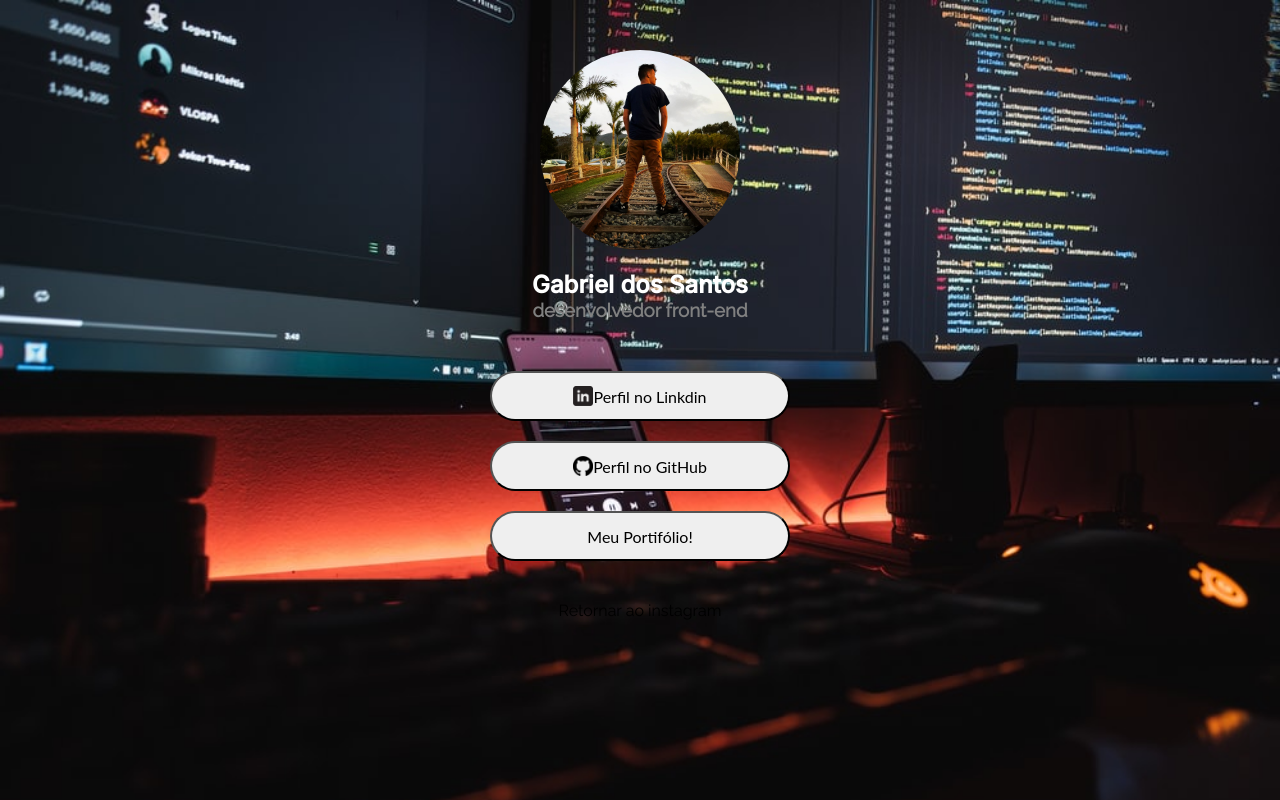
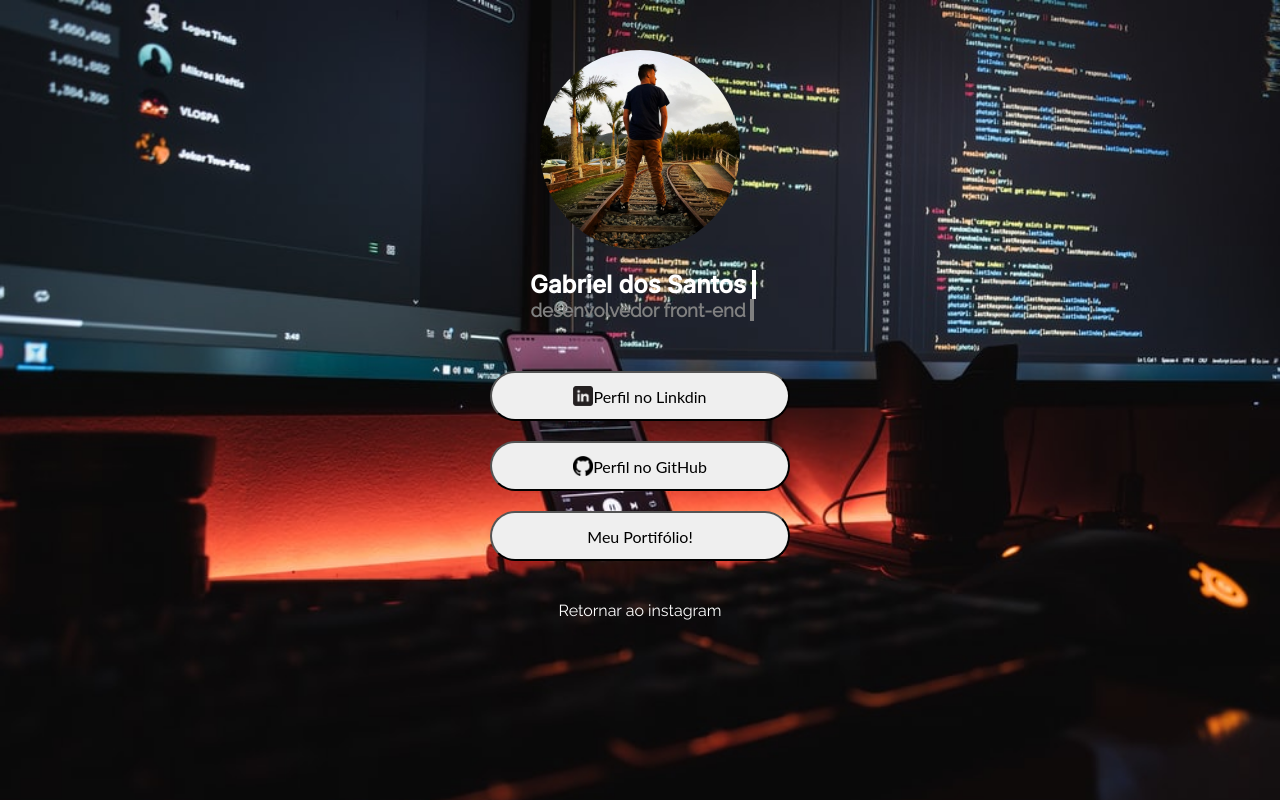
Before and after one commit to TheDeveloperWeb/Links, a plain HTML site: page index.html in a window 1280 px wide. Drawn offline with Linux system fonts and the light colour scheme.

Commit message:
animations_css

```diff
--- a/index.html
+++ b/index.html
@@ -12,8 +12,8 @@
 
         <div class="header">
             <img class="foto" src="imagens/foto.jpeg" alt="foto">
-            <h2>
-                <a href="#" class="name">Gabriel dos Santos</a>
+            <h2 class="name">
+                Gabriel dos Santos
             </h2>
             <h3 class="specialty">desenvolvedor front-end</h3>
         </div>
@@ -23,13 +23,13 @@
                 <li>
                     <button>
                         <img src="imagens/linkedin.png" class="button_img">
-                        <a href="#">Perfil no Linkdin</a>
+                        <a href="https://www.linkedin.com/in/gabriel-dos-santos-lopes-190645246/">Perfil no Linkdin</a>
                     </button>
                 </li>
                 <li>
                     <button>
                         <img src="imagens/github.png" class="button_img">
-                        <a href="#">Perfil no GitHub</a>
+                        <a href="https://github.com/TheDeveloperWeb">Perfil no GitHub</a>
                     </button>
                 </li>
                 <li>
@@ -42,7 +42,7 @@
 
         <div class="botton">
            <p>
-            <a href="">Retornar ao instagram</a>
+            <a href="https://www.instagram.com/gabriel_san_lopes_/" class="retorno">Retornar ao instagram</a>
            </p>
         </div>
     </div>
--- a/style.css
+++ b/style.css
@@ -3,6 +3,7 @@
 * {
     margin: 0;
     padding: 0;
+    box-sizing: border-box;
 }
 
 body {
@@ -30,31 +31,64 @@ body {
     width: 200px;
     border-radius: 100px;
     margin-bottom: 20px;
+    animation: fadeIn 3s;
 }
 
 .name {
-    font-family: 'Inter', sans-serif;
+    display: flex;
+    align-items: center;
+    justify-content: center;
+    font-family: 'Inter', monospace;
     color: white;
+    border-right: 4px solid;
+    width: 15ch;
+    white-space: nowrap;
+    overflow: hidden;
+    animation: typing 1s steps(18), blinking 0.5s infinite step-end alternate;
 }
 
 .specialty {
-    font-family: 'Raleway';
+    display: flex;
+    align-items: center;
+    justify-content: center;
+    font-family: 'Raleway', monospace;
     color: grey;
+    border-right: 4px solid;
+    width: 20ch;
+    white-space: nowrap;
+    overflow: hidden;
+    animation: typing 1s steps(20), blinking 0.5s infinite step-end alternate;
 }
+
+@keyframes typing {
+    from {
+      width: 0;
+    }
+}
+
+@keyframes blinking {
+    50% {
+        border-color: transparent;
+    }
+}
+
 
 .list {
     display: flex;
     flex-direction: column;
     align-items: center;
     margin: 30px;
+    animation: fadeIn 3s;
 }
 
 .button_img {
     width: 20px;
 }
 
-.botton {
+.retorno {
     font-family: 'Raleway', sans-serif;
+    color: white;
+    animation: fadeIn 3s;
 }
 
 button {
@@ -76,3 +110,12 @@ a {
     text-decoration: none;
     color: black;
 }
+
+@keyframes fadeIn {
+    from {
+        opacity: 0;
+    }
+    to {
+        opacity: 1;
+    }
+}
```
